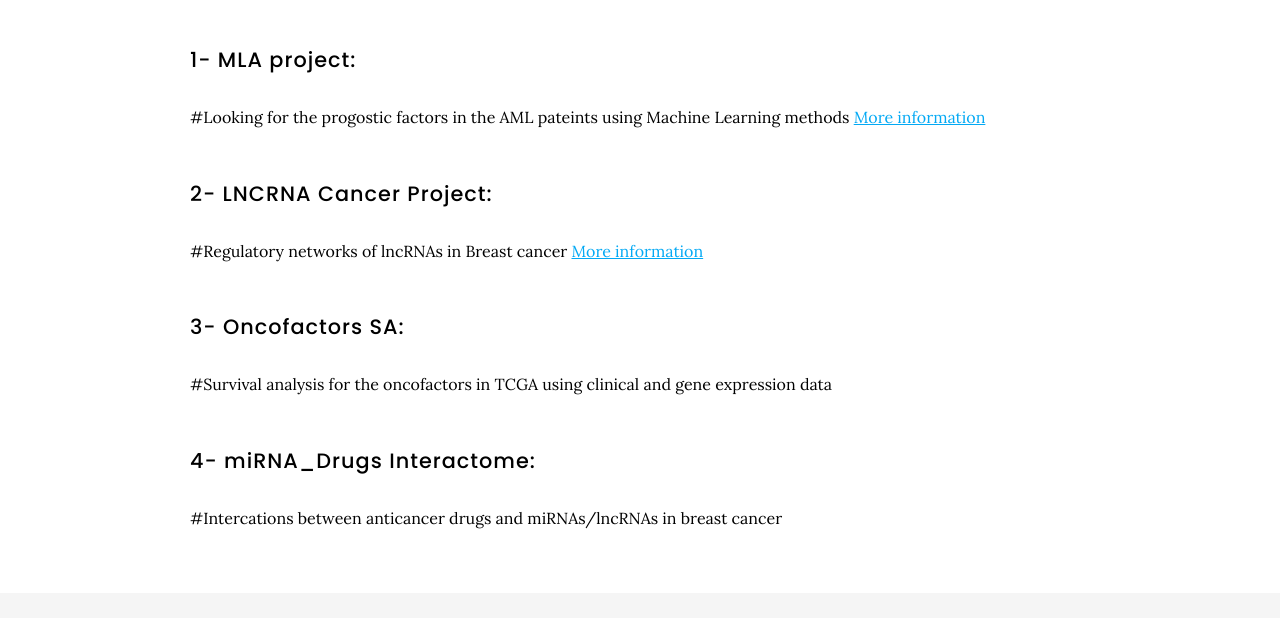
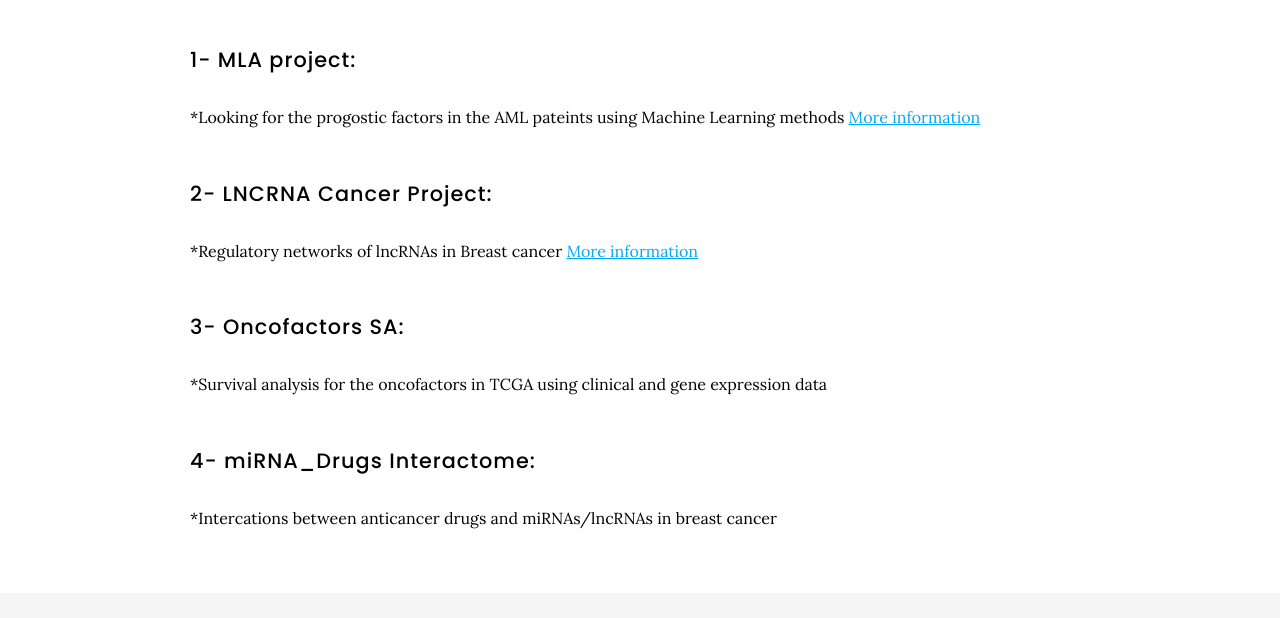
Before and after one commit to Hossein-Fallahi/Fallahi-Bioinformatics-Lab, a Jekyll site: the page built from projects/index.md, in a window 1280 px wide. Shown: the part 319-937 px from the top of the page. Built offline with Jekyll 4.4.1, drawn with Linux system fonts in a browser that asks for light colours; nearby versions of some CDN libraries.

Commit message:
Update index.md

```diff
--- a/projects/index.md
+++ b/projects/index.md
@@ -12,19 +12,19 @@
 {:.left}
 ## 1- MLA project:
 {:.left}
-#Looking for the progostic factors in the AML pateints using Machine Learning methods [More information](https://fallahi-bioinformatics-lab.github.io/Melanoma-Cancer-marker-prediction/)
+*Looking for the progostic factors in the AML pateints using Machine Learning methods [More information](https://fallahi-bioinformatics-lab.github.io/Melanoma-Cancer-marker-prediction/)
 {:.left}
 ## 2- LNCRNA Cancer Project:
 {:.left}
-#Regulatory networks of lncRNAs in Breast cancer [More information](https://fallahi-bioinformatics-lab.github.io/LncRNAs_in_Cancer/)
+*Regulatory networks of lncRNAs in Breast cancer [More information](https://fallahi-bioinformatics-lab.github.io/LncRNAs_in_Cancer/)
 {:.left}
 ## 3- Oncofactors SA:
 {:.left}
-#Survival analysis for the oncofactors in TCGA using clinical and gene expression data
+*Survival analysis for the oncofactors in TCGA using clinical and gene expression data
 {:.left}
 ## 4- miRNA_Drugs Interactome:
 {:.left}
-#Intercations between anticancer drugs and miRNAs/lncRNAs in breast cancer
+*Intercations between anticancer drugs and miRNAs/lncRNAs in breast cancer
 {:.left}
 
 
```
